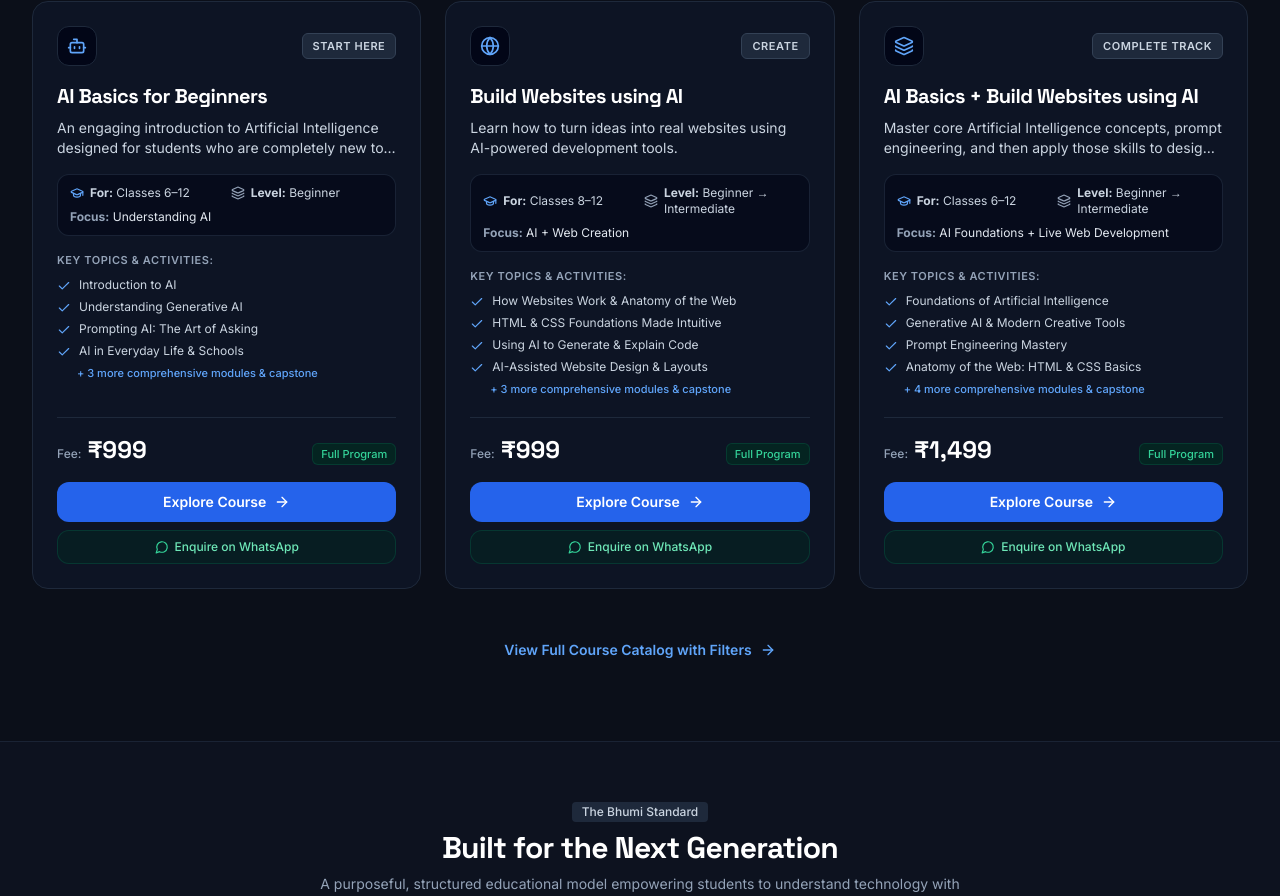
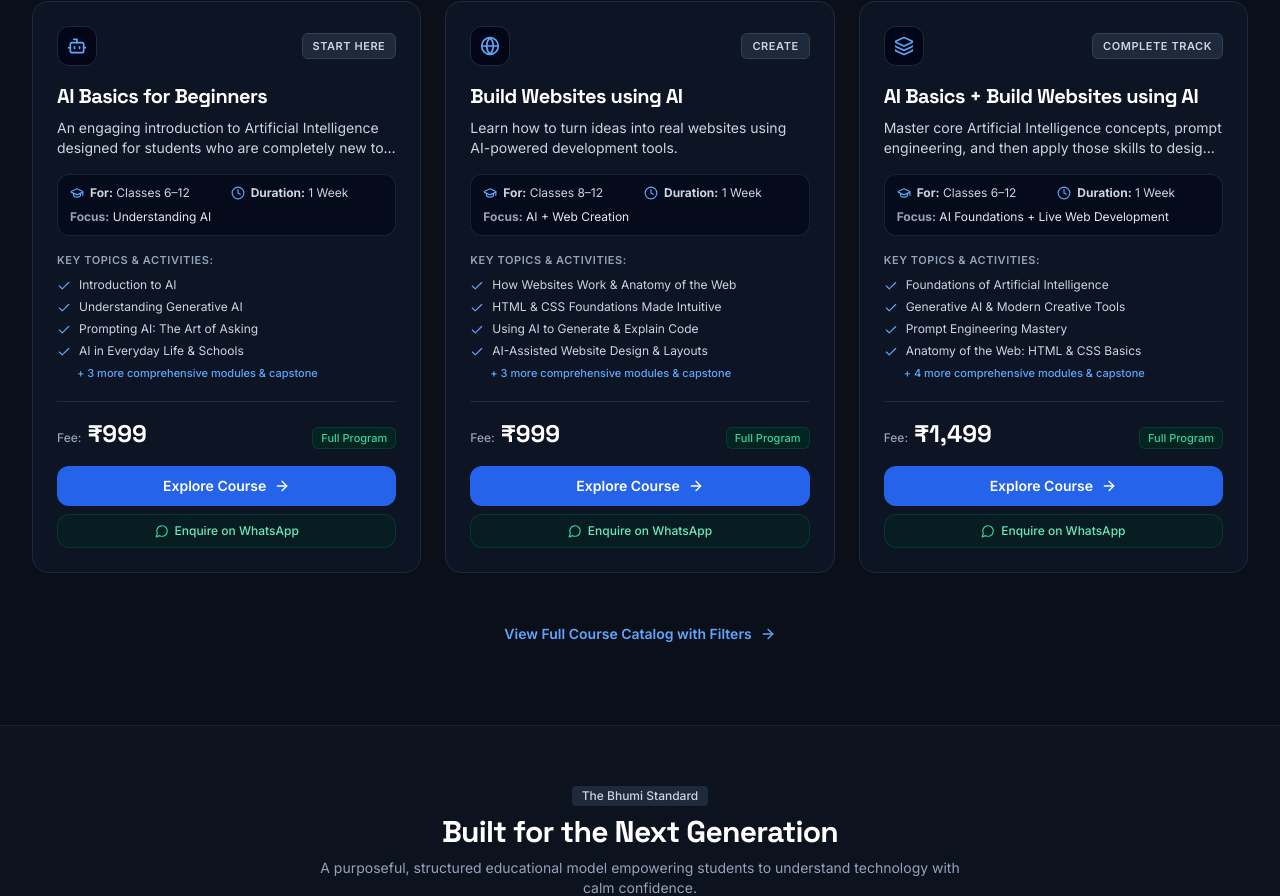
Before and after one commit to Sahithi-630/Bhumi_Institutions, a React (Vite) app: page / in a window 1280 px wide. Shown: the part 986-1882 px from the top of the page. Built offline with nearby package versions, Linux system fonts and the light colour scheme.

Commit message:
Update duration of all courses to 1 Week

```diff
--- a/src/components/CourseCard.jsx
+++ b/src/components/CourseCard.jsx
@@ -7,6 +7,7 @@
   Check,
   GraduationCap,
   Layers,
+  Clock,
   MessageCircle,
   BookOpen
 } from 'lucide-react';
@@ -48,15 +49,15 @@
         {course.shortDescription}
       </p>
 
-      {/* Meta Specifications: Class, Level, Focus */}
+      {/* Meta Specifications: Class, Duration, Focus */}
       <div className="grid grid-cols-2 gap-2 my-4 py-2.5 px-3 rounded-xl bg-slate-950/60 border border-slate-800/80 text-xs text-slate-300">
         <div className="flex items-center gap-1.5">
           <GraduationCap className="w-3.5 h-3.5 text-blue-400 shrink-0" />
           <span><strong>For:</strong> {course.targetClasses}</span>
         </div>
         <div className="flex items-center gap-1.5">
-          <Layers className="w-3.5 h-3.5 text-slate-400 shrink-0" />
-          <span><strong>Level:</strong> {course.level}</span>
+          <Clock className="w-3.5 h-3.5 text-blue-400 shrink-0" />
+          <span><strong>Duration:</strong> 1 Week</span>
         </div>
         <div className="flex items-center gap-1.5 col-span-2 text-slate-400">
           <span><strong>Focus:</strong> <span className="text-slate-200">{course.focus}</span></span>
--- a/src/components/CourseComparison.jsx
+++ b/src/components/CourseComparison.jsx
@@ -111,6 +111,10 @@
                 <div className="space-y-2.5 mb-6 flex-1 text-xs text-slate-300">
                   <div className="flex items-start gap-2">
                     <Check className="w-3.5 h-3.5 text-blue-400 shrink-0 mt-0.5" />
+                    <span><strong>Duration:</strong> 1 Week (Live Bootcamp)</span>
+                  </div>
+                  <div className="flex items-start gap-2">
+                    <Check className="w-3.5 h-3.5 text-blue-400 shrink-0 mt-0.5" />
                     <span><strong>Eligibility:</strong> {col.classes}</span>
                   </div>
                   <div className="flex items-start gap-2">
--- a/src/data/courses.js
+++ b/src/data/courses.js
@@ -13,7 +13,7 @@
     targetClasses: "Classes 6–12",
     classGroups: ["6-7", "8-10", "11-12"],
     level: "Beginner",
-    duration: "4 Weeks • 8 Interactive Sessions",
+    duration: "1 Week • Intensive Live Bootcamp",
     mode: "Live Interactive Online + Hands-On Workshops",
     focus: "Understanding AI",
     prerequisites: "No prior coding or technical knowledge required.",
@@ -148,7 +148,7 @@
     targetClasses: "Classes 8–12",
     classGroups: ["8-10", "11-12"],
     level: "Beginner → Intermediate",
-    duration: "6 Weeks • 12 Interactive Sessions",
+    duration: "1 Week • Intensive Live Bootcamp",
     mode: "Hands-on Project Lab (Online & Hybrid)",
     focus: "AI + Web Creation",
     prerequisites: "Basic familiarity with computers; no prior programming experience required.",
@@ -283,7 +283,7 @@
     targetClasses: "Classes 6–12",
     classGroups: ["6-7", "8-10", "11-12"],
     level: "Beginner → Intermediate",
-    duration: "8 Weeks • 16 Interactive Sessions",
+    duration: "1 Week • Intensive Masterclass Bootcamp",
     mode: "Comprehensive Masterclass (Live Online + Lab)",
     focus: "AI Foundations + Live Web Development",
     prerequisites: "Zero coding or prior technical knowledge required.",
```
